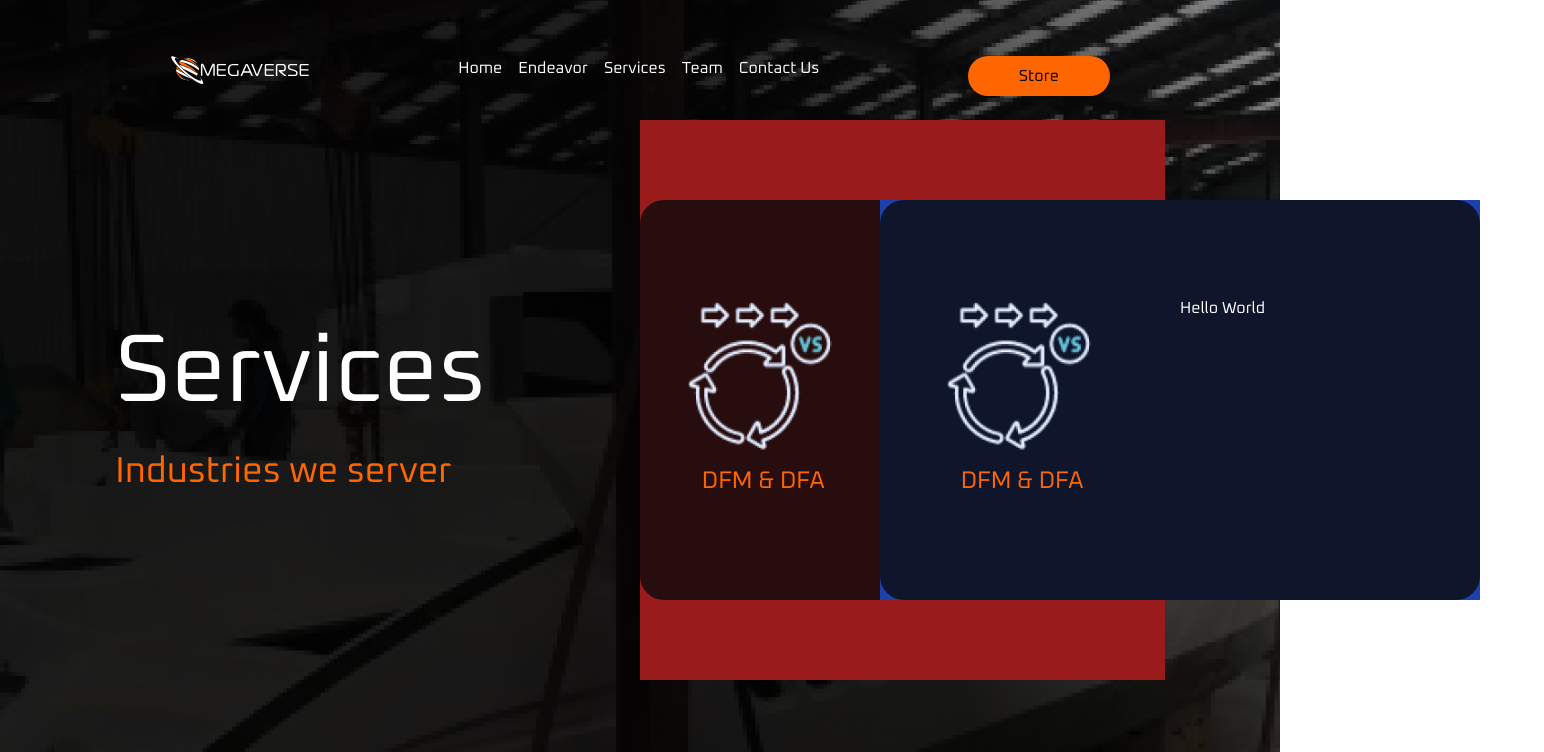
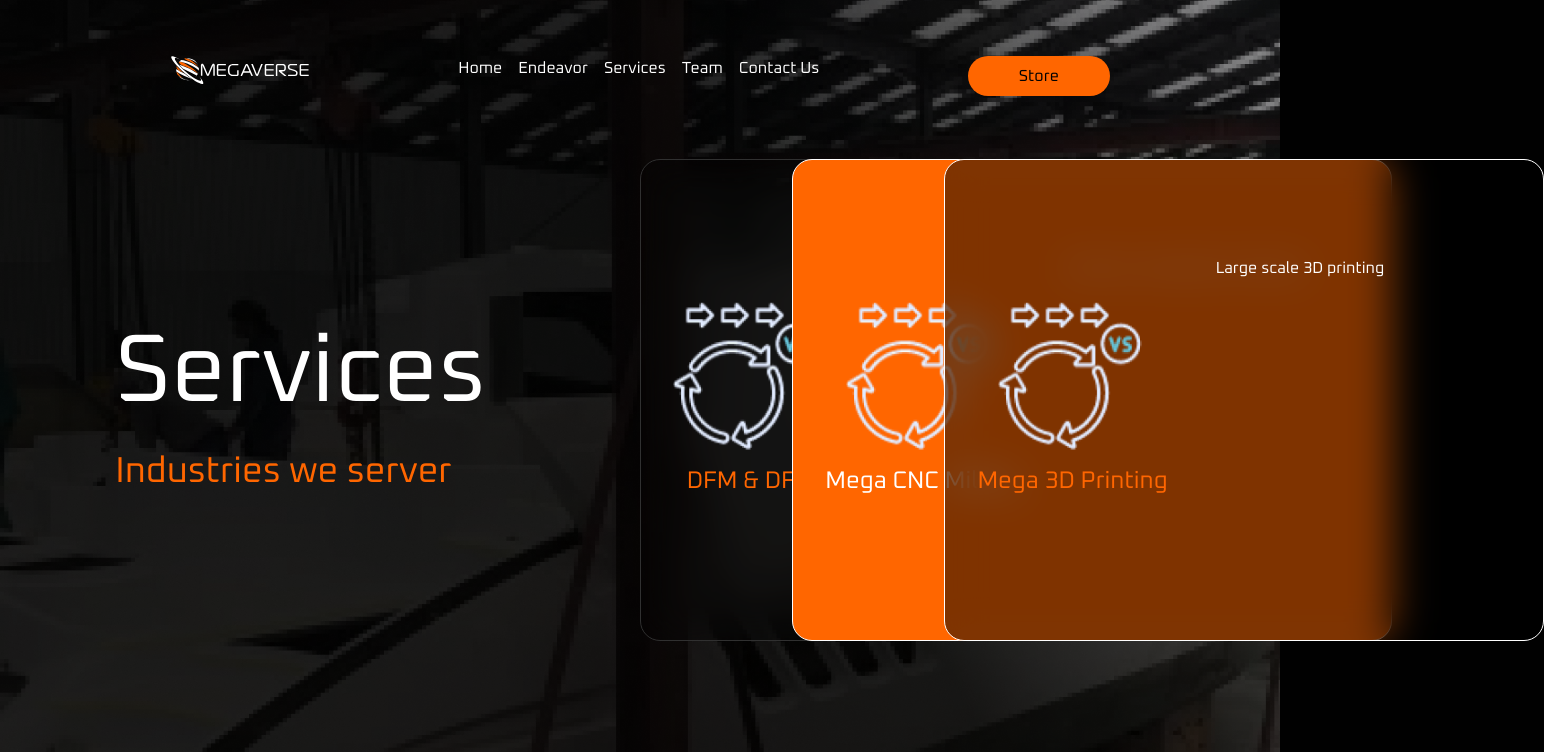
Before and after one commit to BradleyPekeur/omegaverse-designv2, a Next.js app: page /services in a window 1280 px wide. Shown: the top 752 px of the page, 1544 px wide, since content can reach past the window. Built offline with nearby package versions, Linux system fonts and the light colour scheme.

Commit message:
Updated Index - Services Cards and added Props

```diff
--- a/components/ServicesCards.js
+++ b/components/ServicesCards.js
@@ -3,12 +3,12 @@ import React from 'react'
 
 function ServicesCards(props) {
   return (
-    <div className='bg-[rgba(12,11,11,0.8)] rounded-3xl  flex py-20 min-w-full min-h-[400px]'>
-      <div className='flex flex-col flex-1 items-center justify-center'>
+    <div className={`bg-[${props.colorBg}] rounded-3xl  flex py-20 min-w-full min-h-[480px]`}>
+      <div className='flex flex-col items-center justify-center px-8'>
         <div className='flex-col '>
           <Image src="/img/services/DFMinfo.png" alt="Twitter Button"  width={150} height={155}/>
         </div>
-        <span className='text-[#FF6600] text-[24px]'>{ props.title }</span>
+        <span className={`text-[${props.textColor}] text-[24px] title`}>{ props.title }</span>
       </div>
       <div className='w-[50%] text-white flex-1 p-4'>
       { props.description}
--- a/pages/index.js
+++ b/pages/index.js
@@ -19,6 +19,19 @@ export default function Home() {
         <MainHero/>
       </main>
 
+      <section className='flex max-w-[80vw] justify-center min-h-[90vh]'>
+        <div className='flex-1'>
+          <Image src="/img/home/Machine.png" alt="Twitter Button"  width={744} height={692}/>
+        </div>
+        <div className='flex-1 justify-center items-center h-full'>
+          <h1 className='text-[#FF6600] text-[36px]' >Our Endeavor</h1>
+          <p className='text-white text-[24px]'>
+            DISRUPT the industry & become pioneers of large scale 3D printing in SA. Creating infinite product development through re-purposed waste. Make a contribution to saving our planet.
+          </p>
+        </div>
+
+      </section>
+
       <footer className={styles.footer}>
         <a
           href="https://vercel.com?utm_source=create-next-app&utm_medium=default-template&utm_campaign=create-next-app"
--- a/pages/services.js
+++ b/pages/services.js
@@ -10,16 +10,30 @@ function services(props) {
           <h1 className='text-white text-[96px] '>Services</h1>
           <span className='text-[#FF6600] text-[36px] '>Industries we server</span>
         </div>
-        <div className='w-[50%]  flex justify-center items-center relative bg-red-800'>
+        <div className='w-[50%]  flex justify-center items-center relative'>
         <div className='w-full relative'>
+          <div className='card1'>
           <ServicesCards
               title="DFM & DFA"
-              description="Hello World"
+              description="Design for manufacturing & 3D printing"
+              textColor = "#FF6600"
             />
-            <div className='absolute top-0 left-60 bg-blue-800 w-[600px]'>
+          </div>
+
+            <div className='card2 absolute top-0 left-[29%] w-[600px]'>
               <ServicesCards
-                title="DFM & DFA"
-                description="Hello World"
+                title="Mega CNC Milling"
+                description="Multi axis composites machining"
+                textColor = "white"
+
+              />
+            </div>
+            <div className='card3 absolute top-0 left-[58%] w-[600px]' >
+              <ServicesCards
+                title="Mega 3D Printing"
+                description = "Large scale 3D printing"
+                textColor = "#FF6600"
+
               />
             </div>
         </div>
--- a/styles/globals.css
+++ b/styles/globals.css
@@ -12,9 +12,35 @@ body {
   padding: 0;
   margin: 0;
   font-family: 'Oxanium', cursive;
+  background-color: #010101;
 }
 
 * {
   box-sizing: border-box;
 
 }
+.card1{
+  background-color: rgba(0, 0, 0, 0.205);
+  -webkit-backdrop-filter: blur(20px);
+  backdrop-filter: blur(20px);
+  border-radius: 20px;
+  border: 1px solid rgb(48, 48, 48);
+}
+
+.card2{
+  background-color: #FF6600;
+  -webkit-backdrop-filter: blur(20px);
+  backdrop-filter: blur(20px);
+  border-radius: 20px;
+  border: 1px solid rgb(255, 255, 255);
+}
+
+
+
+.card3{
+    background-color: rgba(0, 0, 0, 0.5);
+    -webkit-backdrop-filter: blur(20px);
+    backdrop-filter: blur(20px);
+    border-radius: 20px;
+    border: 1px solid rgb(255, 255, 255);
+}
```
Also changed, not shown: public/img/home/Machine.png (added).
